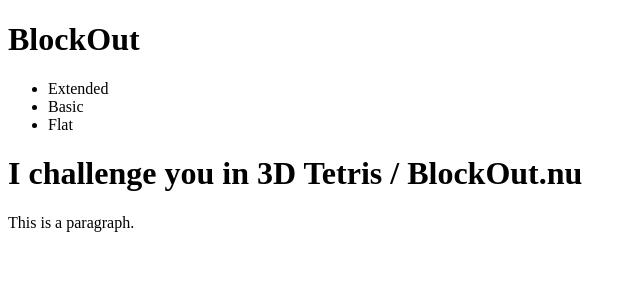
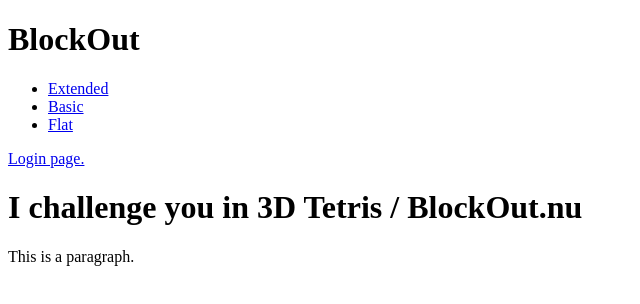
Before and after one commit to jlivingstonsg/WebbMapp, a plain HTML site: page index.html in a window 1280 px wide. Shown: the whole page, without its empty margins (0-640 px from the left). Drawn offline with Linux system fonts and the light colour scheme.

Commit message:
loginpage
Signed-off-by: jlivingstonsg <magnus.ivarsson@gmail.com>

```diff
--- a/index.html
+++ b/index.html
@@ -5,10 +5,12 @@
             <title>3D Tetris / BlockOut.nu </title>
             <h1>BlockOut</h1>
             <ul>
-                <li>Extended</li>
-                <li>Basic</li>
-                <li>Flat</li>
+                <li> <a href="https://blockout.nu/" target="_blank" >Extended</a> </li>
+                <li> <a href="https://blockout.nu/" target="_blank" >Basic</a>  </li>
+                <li> <a href="https://blockout.nu/" target="_blank" >Flat</a>  </li>
             </ul>
+            <a href="LoginPage.html" target="_blank" >Login page.</a>
+
 
         </head>
     <body>
```
Also changed, not shown: LoginPage.html (added, +12 -0 lines).
